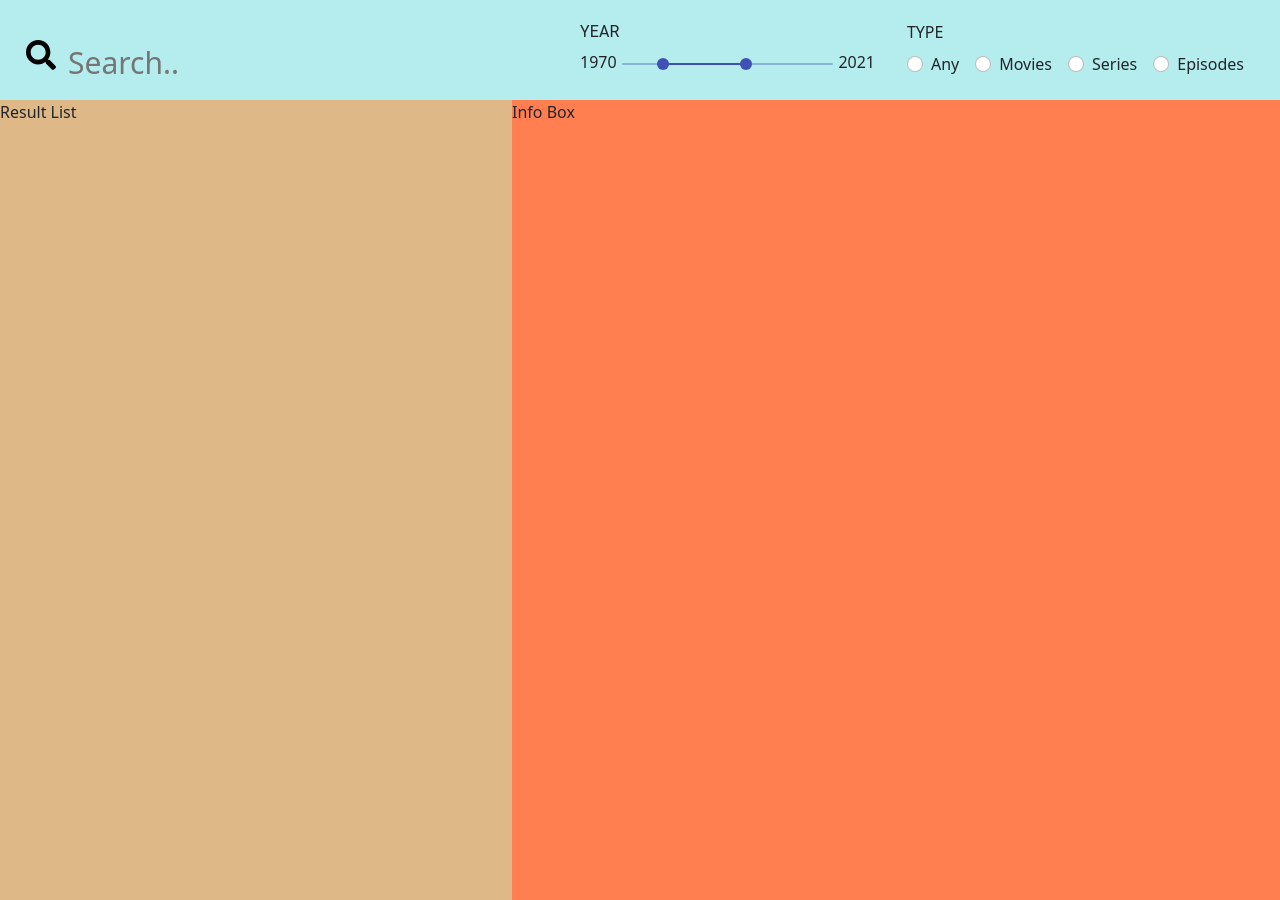
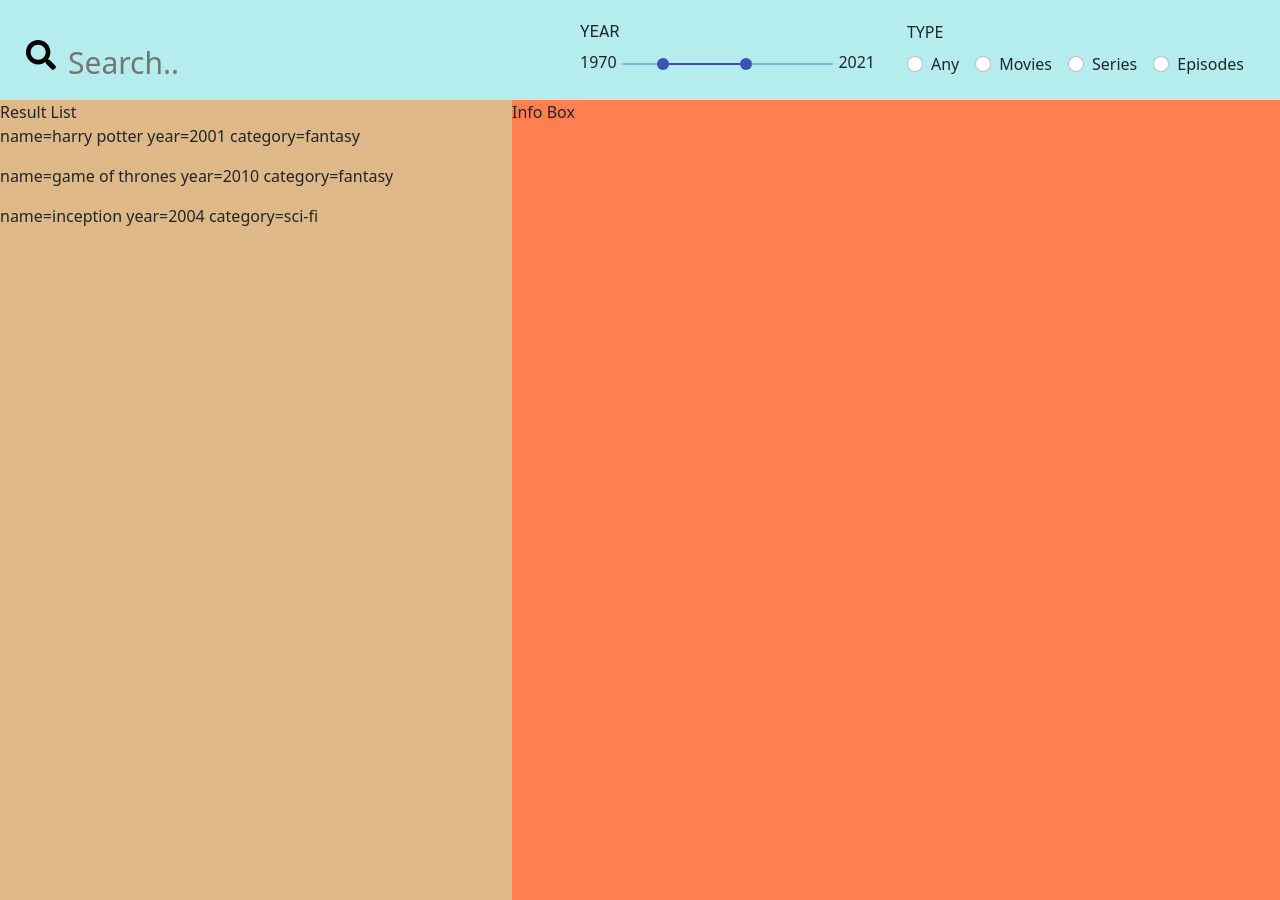
Before and after one commit to silvia-taliana/omdb-challenge, a React (Create React App) app: page / in a window 1280 px wide. Built offline with nearby package versions, Linux system fonts and the light colour scheme.

Commit message:
creating global state rendering dummy data

```diff
--- a/src/App.js
+++ b/src/App.js
@@ -3,14 +3,15 @@ import "./App.css";
 import Nav from "./components/Nav";
 import ResultList from "./components/ResultList";
 import InfoBox from "./components/InfoBox";
+import { MovieProvider } from "./MovieContext";
 
 function App() {
   return (
-    <div>
+    <MovieProvider>
       <Nav />
       <ResultList />
       <InfoBox />
-    </div>
+    </MovieProvider>
   );
 }
 
--- /dev/null
+++ b/src/MovieContext.js
@@ -0,0 +1,29 @@
+import React, { useState, createContext } from 'react';
+
+export const MovieContext = createContext();
+
+export const MovieProvider = props => {
+    const [movies, setMovies] = useState([
+        {
+            name: 'harry potter',
+            year: '2001',
+            category: 'fantasy'
+        },
+        {
+            name: 'game of thrones',
+            year: '2010',
+            category: 'fantasy'
+        },
+        {
+            name: 'inception',
+            year: '2004',
+            category: 'sci-fi'
+        }
+    ]);
+
+    return (
+        <MovieContext.Provider value={[movies, setMovies]}>
+            {props.children}
+        </MovieContext.Provider>
+    )
+}
--- a/src/components/ResultList.js
+++ b/src/components/ResultList.js
@@ -1,8 +1,16 @@
-import React from "react";
+import React, { useContext } from "react";
+import { MovieContext } from "../MovieContext";
 
 function ResultList() {
+    const [movies, setMovies] = useContext(MovieContext);
+
     return (
-        <div className="resultList">Result List</div>
+        <div className="resultList">
+            <div>Result List</div>
+            {movies.map(movie => (
+                <p>name={movie.name} year={movie.year} category={movie.category}</p>
+            ))}
+        </div>
     )
 }
 
```
